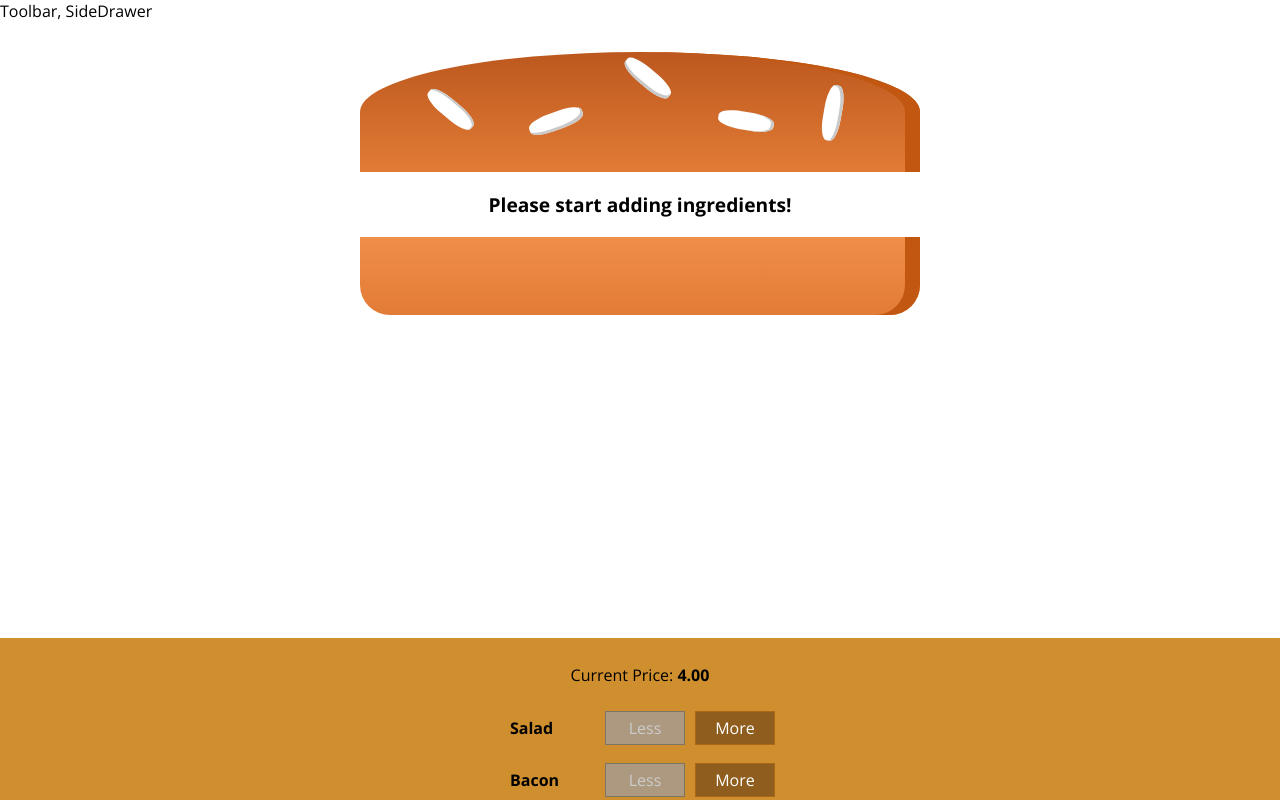
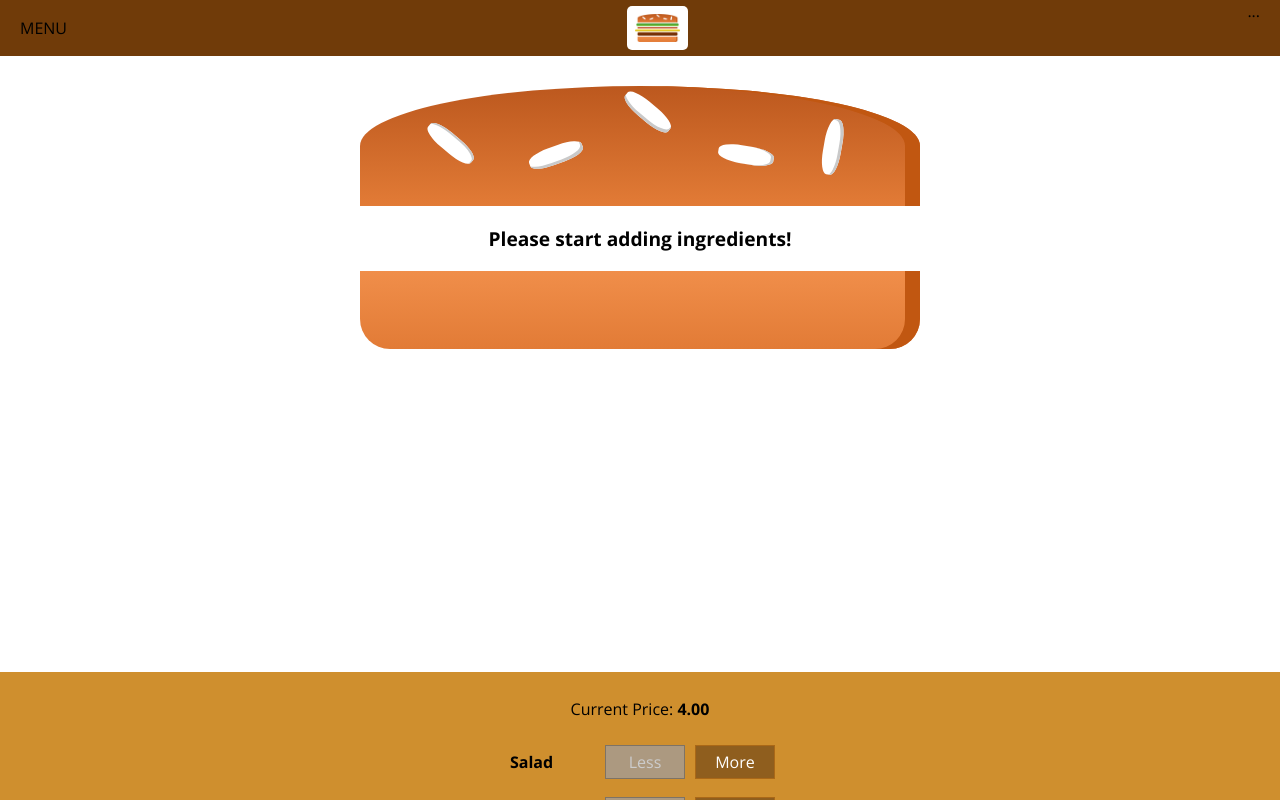
Before and after one commit to sarahysh12/react-burger-builder-app, a React app: page / in a window 1280 px wide. Shown: the top 800 px of the page. Built offline with nearby package versions, Linux system fonts and the light colour scheme.

Commit message:
add logo

```diff
--- a/src/components/Burger/OrderSummary/OrderSummary.js
+++ b/src/components/Burger/OrderSummary/OrderSummary.js
@@ -15,6 +15,7 @@ const orderSummary = (props) => {
             <ul>
                 {ingredientsummary}
             </ul>
+            <p><strong>Total Price: {props.price.toFixed(2)}</strong></p>
             <p>Continue to checkout?</p>
             <Button clicked={props.purchaseCancelled} btnType="Danger"> CANCEL</Button>
             <Button clicked={props.purchaseContinued} btnType="Success"> CONTINUE</Button>
--- a/src/components/Layout/Layout.css
+++ b/src/components/Layout/Layout.css
@@ -1,3 +1,3 @@
 .Content {
-    margin-top: 16px;
+    margin-top: 72px;
 }
--- a/src/components/Layout/Layout.js
+++ b/src/components/Layout/Layout.js
@@ -1,10 +1,11 @@
 import React from 'react';
 import Aux from '../../hoc/AUX';
 import classes from './Layout.css';
+import Toolbar from '../Navigation/Toolbar/Toolbar';
 
 const layout = (props) => (
     <Aux>
-        <div>Toolbar, SideDrawer</div>
+        <Toolbar />
         <main className={classes.Content}>
             {props.children}
         </main>
--- /dev/null
+++ b/src/components/Logo/Logo.css
@@ -0,0 +1,11 @@
+.Logo {
+    background-color: white;
+    padding: 8px;
+    height: 80%;
+    box-sizing: border-box;
+    border-radius: 5px;
+}
+
+.Logo img {
+    height: 100%;
+}
--- /dev/null
+++ b/src/components/Logo/Logo.js
@@ -0,0 +1,12 @@
+import React from 'react';
+import burgerLogo from '../../assets/images/burger-logo.png';
+import classes from './Logo.css'
+
+const logo = (props) => (
+    <div className={classes.Logo}>
+        <img src={burgerLogo} alt="MyBurger"></img>
+    </div>
+);
+
+
+export default logo;
--- /dev/null
+++ b/src/components/Navigation/NavigationItems/NavigationItem/NavigationItem.js
@@ -0,0 +1,5 @@
+import React from 'react';
+
+const navigationItem = (props) => (
+        <li><a href="/">A Link</a></li>
+);
--- /dev/null
+++ b/src/components/Navigation/Toolbar/Toolbar.css
@@ -0,0 +1,18 @@
+.Toolbar {
+    height: 56px;
+    width: 100%;
+    position: fixed;
+    top: 0;
+    left: 0;
+    background-color: #703B09;
+    display: flex;
+    justify-content: space-between;
+    align-items: center;
+    padding: 0 20px;
+    box-sizing: border-box;
+    z-index: 90;
+}
+
+.Toolbar nav {
+    height: 100%;
+}
--- /dev/null
+++ b/src/components/Navigation/Toolbar/Toolbar.js
@@ -0,0 +1,13 @@
+import React from 'react';
+import classes from './Toolbar.css';
+import Logo from '../../Logo/Logo';
+
+const toolbar = () => (
+    <header className={classes.Toolbar}>
+        <div>MENU</div>
+        <Logo/>
+        <nav>...</nav>
+    </header>
+);
+
+export default toolbar;
--- a/src/containers/BurgerBuilder/BurgerBuilder.js
+++ b/src/containers/BurgerBuilder/BurgerBuilder.js
@@ -92,7 +92,11 @@ class BurgerBuilder extends Component {
         return(
             <Aux>
                 <Modal show={this.state.purchasing} modalClosed={this.purchaseCancelHandler}>
-                    <OrderSummary ingredients={this.state.ingredients} purchaseCancelled={this.purchaseCancelHandler} purchaseContinued={this.purchaseContinueHandler}/>
+                    <OrderSummary
+                        ingredients={this.state.ingredients}
+                        purchaseCancelled={this.purchaseCancelHandler}
+                        purchaseContinued={this.purchaseContinueHandler}
+                        price={this.state.totalPrice}/>
                 </Modal>
                 <Burger ingredients={this.state.ingredients}/>
                 <BuildControls
```
Also changed, not shown: src/components/Navigation/NavigationItems/NavigationItems.js (added, +7 -0 lines), src/assets/images/burger-logo.png (added), src/components/Navigation/NavigationItems/NavigationItem/NavigationItem.css (added), src/components/Navigation/NavigationItems/NavigationItems.css (added).
